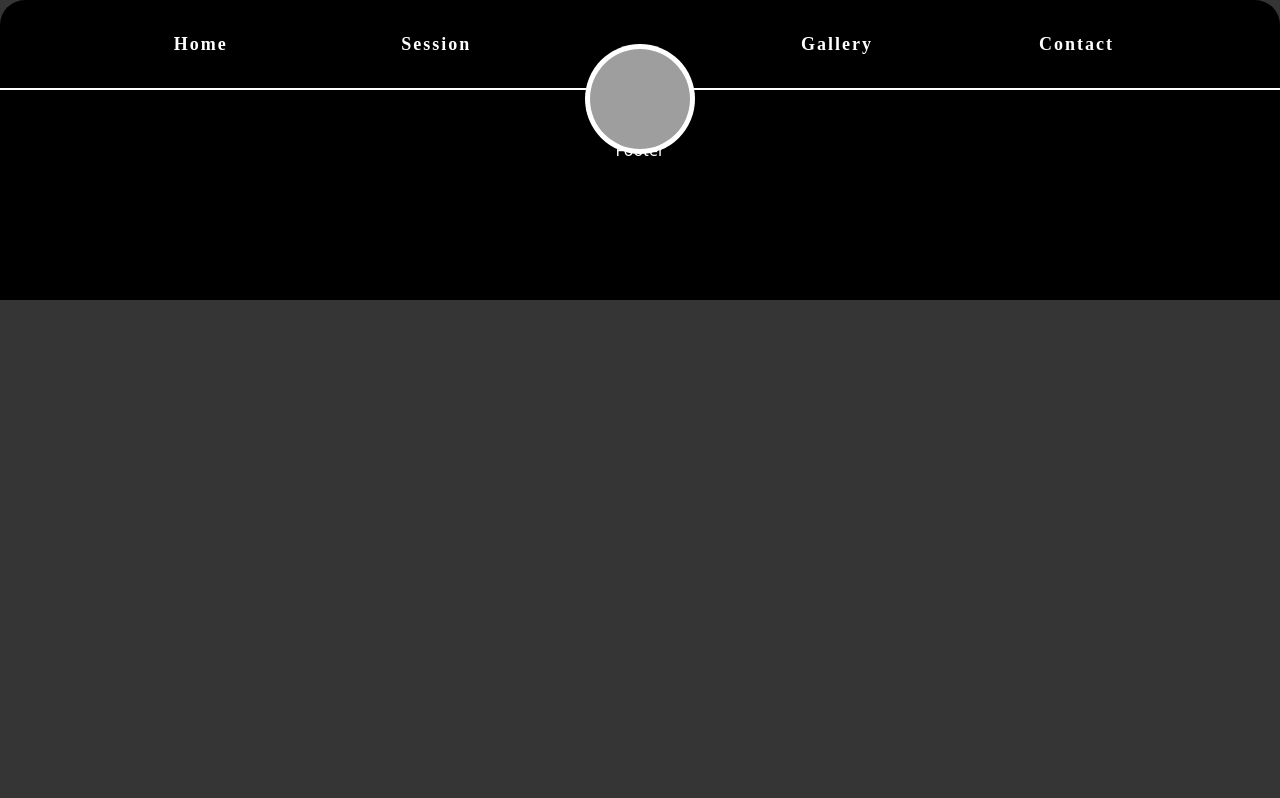
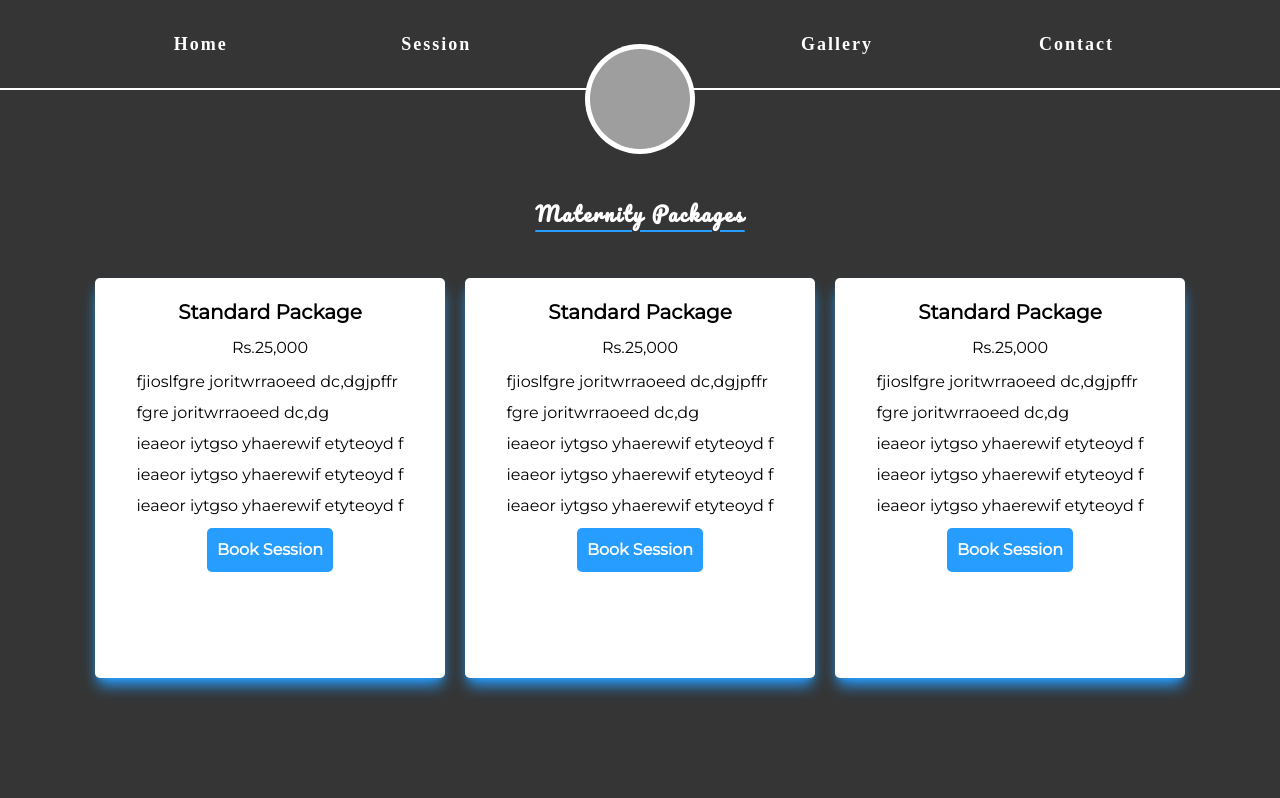
Before and after one commit to Devendra0123/picture-squad-studio, a React (Create React App) app: page /packages/cake-smash-packages in a window 1280 px wide. Shown: the top 798 px of the page. Built offline with nearby package versions, Linux system fonts and the light colour scheme; grey boxes are pictures that could not be loaded; a web font is replaced by a local one.

Commit message:
added packages card

```diff
--- a/src/App.js
+++ b/src/App.js
@@ -3,6 +3,7 @@ import Home from "./pages/Home";
 import Footer from "./components/Footer";
 import Navbar from "./components/Header/Navbar";
 import MobileNav from "./components/Header/MobileNav";
+import Packages from "./pages/Packages";
 
 function App() {
   return (
@@ -11,6 +12,7 @@ function App() {
       <MobileNav />
       <Routes>
         <Route path="/" element={<Home />} />
+        <Route path="/packages/:slug" element={<Packages />} />
       </Routes>
       <Footer />
     </div>
--- /dev/null
+++ b/src/components/Cards/PackageCard.jsx
@@ -0,0 +1,24 @@
+import React from 'react'
+
+const PackageCard = ({ title, price, features }) => {
+    return (
+        <div className='flex flex-col gap-[10px] font-montserrat w-[350px] h-[400px] shadow-lg shadow-primaryBlue bg-white border-slate-800 p-[20px] rounded-[5px] flex flex-col items-center'>
+            <h1 className='text-xl font-bold'>
+                {title}
+            </h1>
+            <p className=''>{price}</p>
+            <ul className='flex flex-col gap-[7px]'>
+                {features.map((item, index) => (
+                    <li key={index}>
+                        {item}
+                    </li>
+                ))}
+            </ul>
+            <button className='bg-primaryBlue text-white font-bold p-[10px] rounded-[5px]'>
+                Book Session
+            </button>
+        </div>
+    )
+}
+
+export default PackageCard
--- a/src/components/Cards/SessionCard.jsx
+++ b/src/components/Cards/SessionCard.jsx
@@ -1,8 +1,9 @@
 import React from "react";
+import { Link } from "react-router-dom";
 
-const SessionCard = ({ title, image }) => {
+const SessionCard = ({ title, image, slug }) => {
   return (
-    <div className="group relative w-[300px] h-[300px] rounded-xl overflow-hidden shadow-md shadow-primaryBlue ">
+    <Link to={`/packages/${slug}`} className="group relative w-[300px] h-[300px] rounded-xl overflow-hidden shadow-md shadow-primaryBlue ">
       <img
         src={image}
         alt="sessionImage"
@@ -16,7 +17,7 @@ const SessionCard = ({ title, image }) => {
         Book Now
       </button>
 
-    </div>
+    </Link>
   );
 };
 
--- a/src/components/Header/Navbar.jsx
+++ b/src/components/Header/Navbar.jsx
@@ -1,5 +1,6 @@
 import React, { useEffect, useState } from "react";
 import { navLinks } from "../../data/navLinks";
+import { Link } from "react-router-dom";
 
 const Navbar = () => {
 
@@ -10,7 +11,7 @@ const Navbar = () => {
       const scrollPosition = window.scrollY;
       const viewportHeight = window.innerHeight;
 
-      if (scrollPosition >= viewportHeight) {
+      if (scrollPosition >= 100) {
         setScrollReachedViewport(true);
       } else {
         setScrollReachedViewport(false);
@@ -28,7 +29,7 @@ const Navbar = () => {
     <div className={`z-10 w-full hidden md:flex flex-col ${scrollReachedViewport ? "bg-gray-800" : "bg-transparent"} fixed top-0`}>
       <div className="relative w-full flex items-center gap-[30px] justify-evenly py-[30px] px-[20px] text-white font-brunoAce tracking-[2px]">
         <ul className="w-1/2 flex items-center justify-evenly gap-[20px] text-lg font-bold ">
-          <li>Home</li>
+          <li><Link to="/">Home</Link></li>
           <li>Session</li>
         </ul>
         <div className="absolute left-[50%] top-[50%] transform -translate-x-[50%] w-[110px] h-[110px] rounded-full flex items-center justify-center bg-white ">
--- a/src/components/Sections/BookTheSession.jsx
+++ b/src/components/Sections/BookTheSession.jsx
@@ -16,7 +16,7 @@ const BookTheSession = () => {
 
         <div className='w-full flex items-center justify-center lg:justify-between gap-[50px] flex-wrap mt-[40px] '>
             {sessionCardData?.length > 0 && sessionCardData.map((item,index)=>(
-                <SessionCard key={index} title={item.title} image={item.image} />
+                <SessionCard key={index} title={item.title} image={item.image} slug={item.slug} />
             ))}
         </div>
     </div>
--- /dev/null
+++ b/src/data/packagesData.js
@@ -0,0 +1,35 @@
+export const packagesData = [
+    {
+        title: "Standard Package",
+        price: "Rs.25,000",
+        features: [
+            "fjioslfgre joritwrraoeed dc,dgjpffr",
+            "fgre joritwrraoeed dc,dg",
+            "ieaeor iytgso yhaerewif etyteoyd f",
+            "ieaeor iytgso yhaerewif etyteoyd f",
+            "ieaeor iytgso yhaerewif etyteoyd f"
+        ]
+    },
+    {
+        title: "Standard Package",
+        price: "Rs.25,000",
+        features: [
+            "fjioslfgre joritwrraoeed dc,dgjpffr",
+            "fgre joritwrraoeed dc,dg",
+            "ieaeor iytgso yhaerewif etyteoyd f",
+            "ieaeor iytgso yhaerewif etyteoyd f",
+            "ieaeor iytgso yhaerewif etyteoyd f"
+        ]
+    },
+    {
+        title: "Standard Package",
+        price: "Rs.25,000",
+        features: [
+            "fjioslfgre joritwrraoeed dc,dgjpffr",
+            "fgre joritwrraoeed dc,dg",
+            "ieaeor iytgso yhaerewif etyteoyd f",
+            "ieaeor iytgso yhaerewif etyteoyd f",
+            "ieaeor iytgso yhaerewif etyteoyd f"
+        ]
+    },
+]
--- a/src/data/sessionCardData.js
+++ b/src/data/sessionCardData.js
@@ -2,21 +2,21 @@ export const sessionCardData = [
   {
     title: "Maternity Packages",
     image: "./image2.jpg",
-    link: "",
+    slug: "maternity-packages",
   },
   {
     title: "Newborn Packages",
     image: "./image1.jpg",
-    link: "",
+    slug: "newborn-packages",
   },
   {
     title: "Toddler Packages",
     image: "./image3.jpg",
-    link: "",
+    slug: "toddler-packages",
   },
   {
     title: "Cake Smash Packages",
     image: "./image4.jpg",
-    link: "",
+    slug: "cake-smash-packages",
   },
 ];
--- /dev/null
+++ b/src/pages/Packages.jsx
@@ -0,0 +1,26 @@
+import React from 'react'
+import { packagesData } from '../data/packagesData'
+import PackageCard from '../components/Cards/PackageCard'
+
+const Packages = () => {
+    return (
+        <div className='min-h-[100vh] w-full pt-[200px] pb-[50px]'>
+            <p className='tracking-[2px] underline underline-offset-8 decoration-primaryBlue text-center font-pacifico text-xl font-bold text-white'>
+                Maternity Packages
+            </p>
+            {
+                packagesData?.length > 0 && (
+                    <div className='mt-[50px] flex items-center gap-[20px] justify-center flex-wrap'>
+                        {
+                            packagesData.map((item, index) => (
+                                <PackageCard title={item.title} price={item.price} features={item.features} />
+                            ))
+                        }
+                    </div>
+                )
+            }
+        </div>
+    )
+}
+
+export default Packages
```
